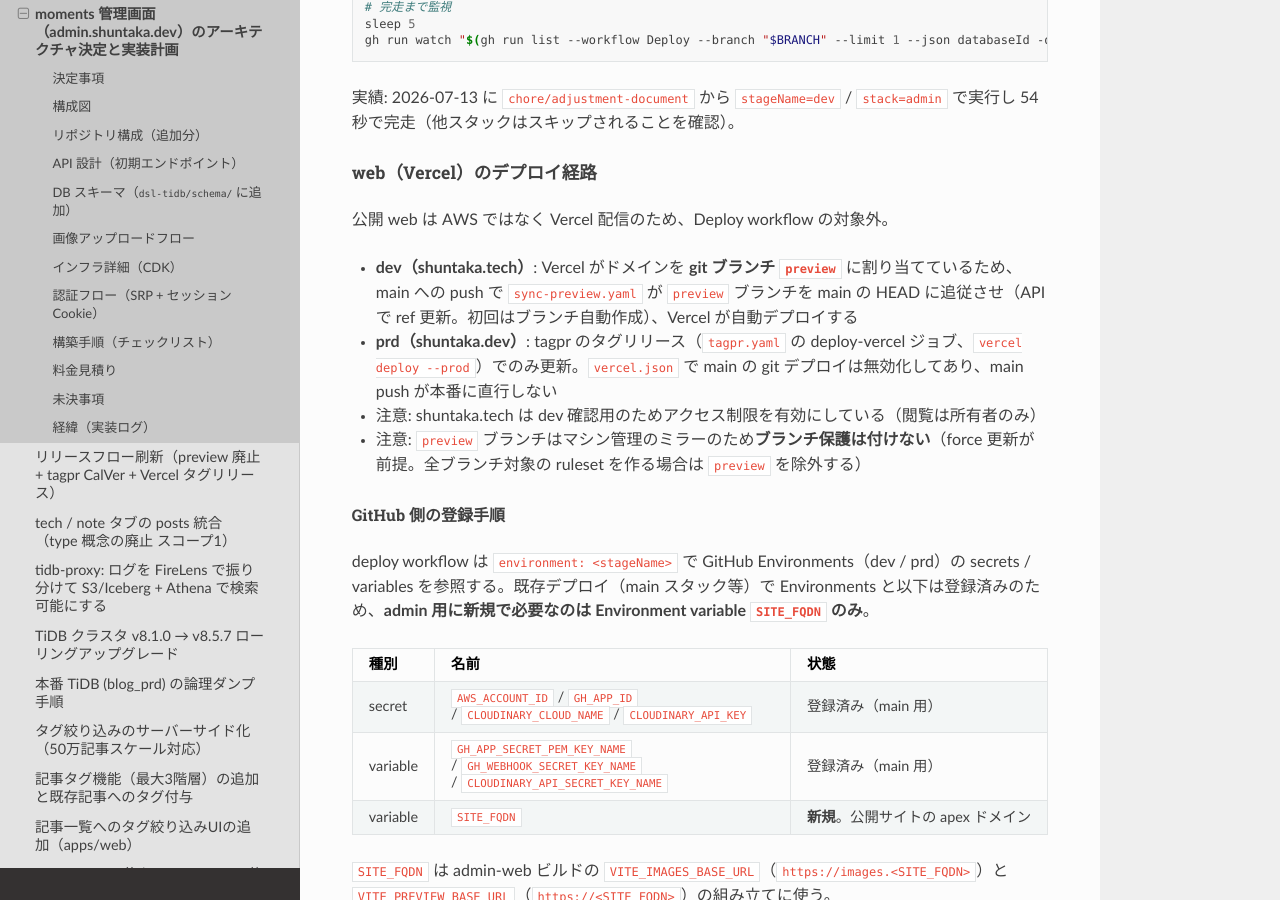
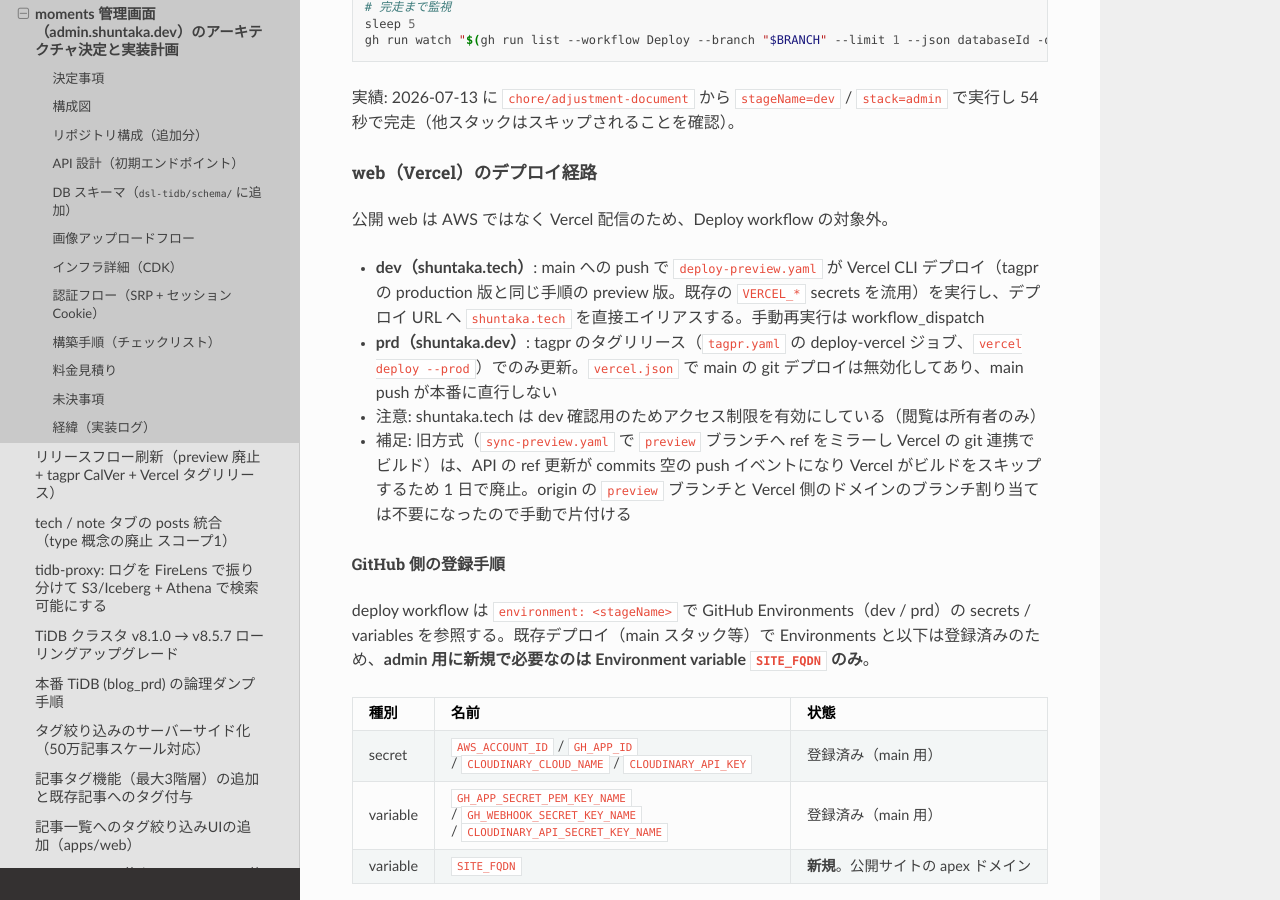
Before and after one commit to shuntaka9576/shuntaka-dev, a Sphinx documentation site: the page built from docs/source/98_tasks/2026-07-12-logs-admin-architecture/index.md, in a window 1280 px wide and 900 px high, scrolled down 14028 px. Built offline with Sphinx 7.4.7 and the Read the Docs theme 3.1.0, drawn with Linux system fonts in a browser that asks for light colours.

Commit message:
fix: preview ブランチミラー方式をやめ main push で Vercel CLI デプロイ + shuntaka.tech エイリアスに変更

```diff
--- a/docs/source/98_tasks/2026-07-12-logs-admin-architecture/index.md
+++ b/docs/source/98_tasks/2026-07-12-logs-admin-architecture/index.md
@@ -480,10 +480,10 @@
 
 公開 web は AWS ではなく Vercel 配信のため、Deploy workflow の対象外。
 
-- **dev（shuntaka.tech）**: Vercel がドメインを **git ブランチ `preview`** に割り当てているため、main への push で `sync-preview.yaml` が `preview` ブランチを main の HEAD に追従させ（API で ref 更新。初回はブランチ自動作成）、Vercel が自動デプロイする
+- **dev（shuntaka.tech）**: main への push で `deploy-preview.yaml` が Vercel CLI デプロイ（tagpr の production 版と同じ手順の preview 版。既存の `VERCEL_*` secrets を流用）を実行し、デプロイ URL へ `shuntaka.tech` を直接エイリアスする。手動再実行は workflow_dispatch
 - **prd（shuntaka.dev）**: tagpr のタグリリース（`tagpr.yaml` の deploy-vercel ジョブ、`vercel deploy --prod`）でのみ更新。`vercel.json` で main の git デプロイは無効化してあり、main push が本番に直行しない
 - 注意: shuntaka.tech は dev 確認用のためアクセス制限を有効にしている（閲覧は所有者のみ）
-- 注意: `preview` ブランチはマシン管理のミラーのため**ブランチ保護は付けない**（force 更新が前提。全ブランチ対象の ruleset を作る場合は `preview` を除外する）
+- 補足: 旧方式（`sync-preview.yaml` で `preview` ブランチへ ref をミラーし Vercel の git 連携でビルド）は、API の ref 更新が commits 空の push イベントになり Vercel がビルドをスキップするため 1 日で廃止。origin の `preview` ブランチと Vercel 側のドメインのブランチ割り当ては不要になったので手動で片付ける
 
 ###### GitHub 側の登録手順
 
```
Also changed, not shown: 2 other files.
